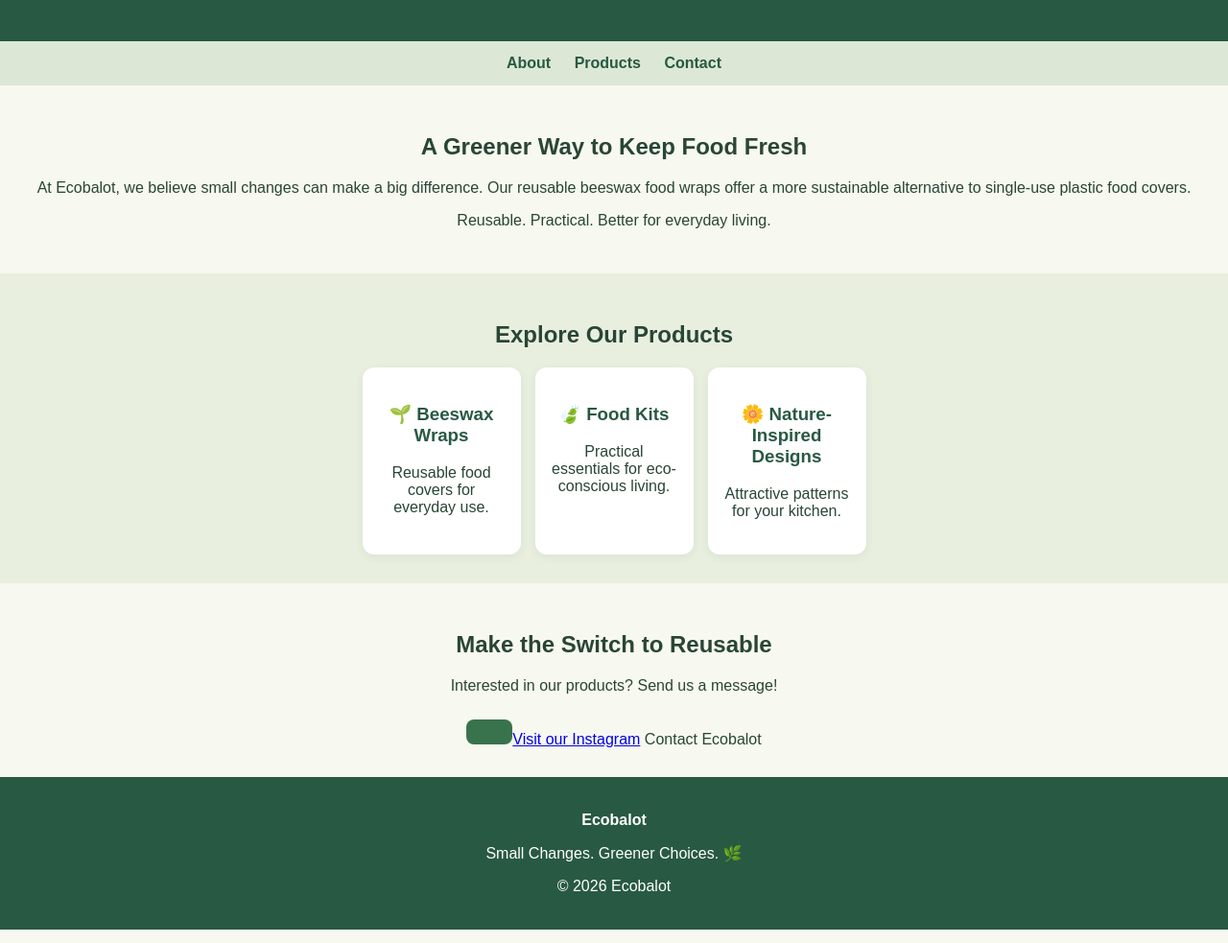
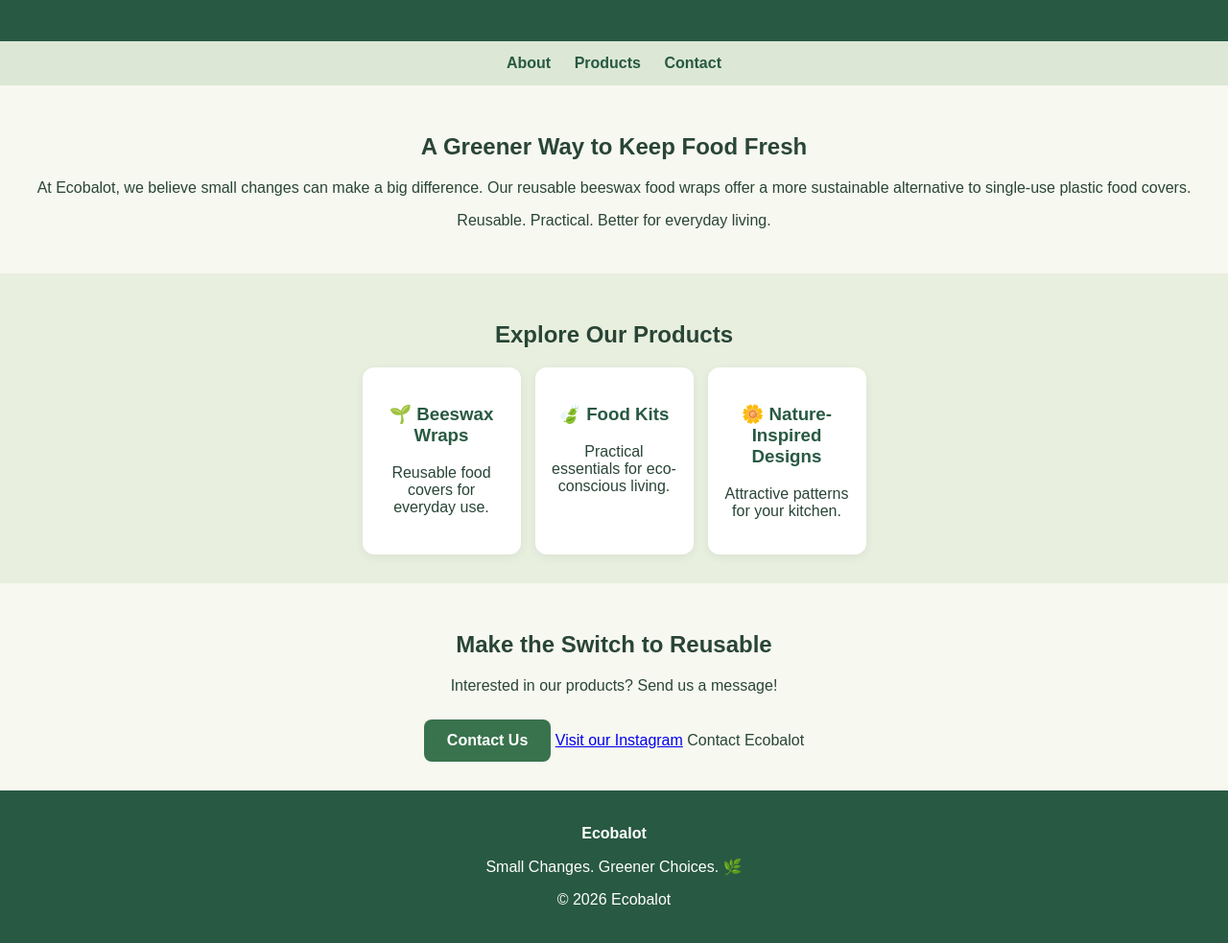
Before and after one commit to jvdelfin/test, a plain HTML site: page index.html in a window 1280 px wide. Shown: the part 109-1092 px from the top of the page at 96% size. Drawn offline with Linux system fonts and the light colour scheme.

Commit message:
Update index.html

```diff
--- a/index.html
+++ b/index.html
@@ -111,8 +111,7 @@
     <h2>Make the Switch to Reusable</h2>
     <p>Interested in our products? Send us a message!</p>
     <a class="order"
-       href="https://www.facebook.com/profile.php?id=61595398165359"
-       target="_blank">
+    <a href="https://www.facebook.com/profile.php?id=61595398165359">Contact Us</a>
     <a href="https://www.instagram.com/ecobalot?vrfl=MWpoc3kwMW5uMWoyNA==" target="_blank">Visit our Instagram</a>
        Contact Ecobalot
     </a>
```
